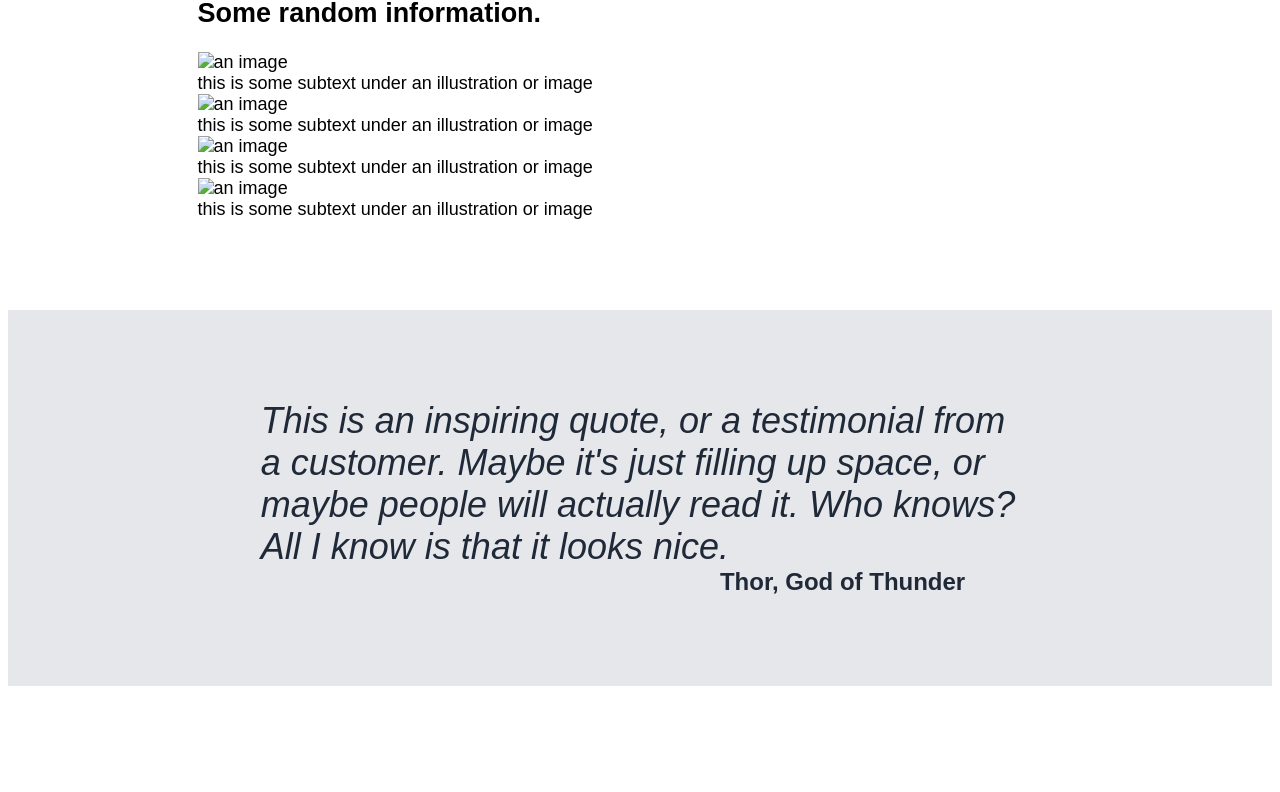
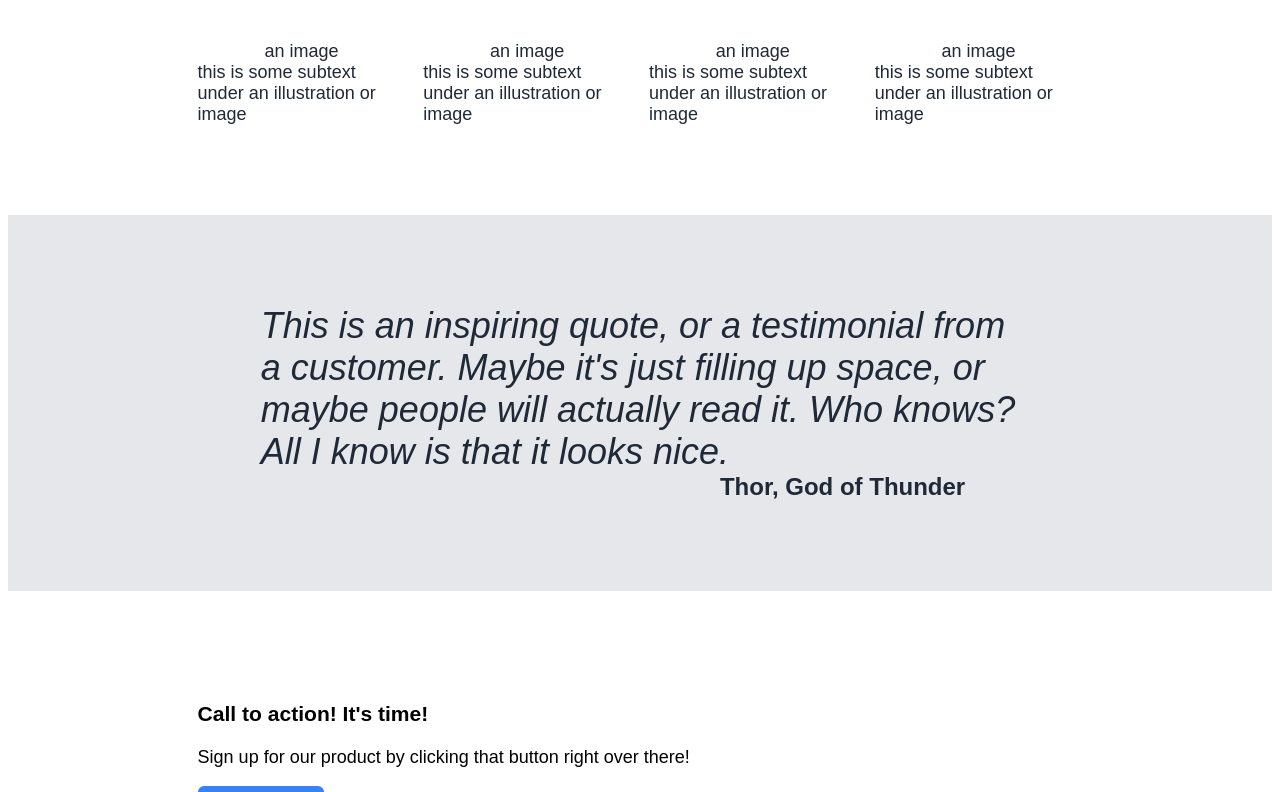
Before and after one commit to psjfoster/landing-page, a plain HTML site: page index.html in a window 1280 px wide. Shown: the part 579-1371 px from the top of the page. Drawn offline with Linux system fonts and the light colour scheme.

Commit message:
Update html and css

```diff
--- a/index.html
+++ b/index.html
@@ -34,33 +34,27 @@
 
     <div class="content two">
       <h2>Some random information.</h2>
+      <div class="examples">
         <div class="example" id="one">
-        <div class="box-img">
-          <img src="#" alt="an image">
-        </div>
+          <div class="box-img">an image</div>
           <div class="subtext">this is some subtext under an
             illustration or image</div>
         </div>
         <div class="example" id="two">
-        <div class="box-img">
-          <img src="#" alt="an image">
-        </div>
+          <div class="box-img">an image</div>
           <div class="subtext">this is some subtext under an
             illustration or image</div>
         </div>
         <div class="example" id="three">
-        <div class="box-img">
-          <img src="#" alt="an image">
-        </div>
+          <div class="box-img">an image</div>
           <div class="subtext">this is some subtext under an
             illustration or image</div>
         </div>
         <div class="example" id="four">
-        <div class="box-img">
-          <img src="#" alt="an image">
-        </div>
+          <div class="box-img">an image</div>
           <div class="subtext">this is some subtext under an
             illustration or image</div>
+        </div>
       </div>
     </div>
 
--- a/style.css
+++ b/style.css
@@ -7,7 +7,7 @@ html {
   font-size: 18px;
 }
 
-h1 {
+h1, h2 {
   margin: 0;
 }
 
@@ -16,7 +16,7 @@ button {
   font-weight: bold;
   color: white;
   background-color: #3882f6;
-  padding: 0.5ch 3ch;
+  padding: 0.75ch 3ch;
   border: none;
   border-radius: 6px;
 }
@@ -80,6 +80,35 @@ button {
   align-self: center;
 }
 
+/* CONTENT TWO */
+.content.two {
+  color: #1f2937;
+  padding-top: 0;
+}
+
+.content.two h2 {
+  font-size: 36px;
+  font-weight: bolder;
+  text-align: center;
+  padding: 3rem 0;
+}
+
+.content.two .examples {
+  display: flex;
+  justify-content: space-around;
+  gap: 1rem;
+}
+
+.content.two .example {
+  display: flex;
+  flex-direction: column;
+}
+
+.content.two .box-img {
+  align-self: center;
+  border: blue;
+}
+
 /* CONTENT THREE */
 
 .content.three {
```
Lines whose indentation alone changed are shown as unchanged.
